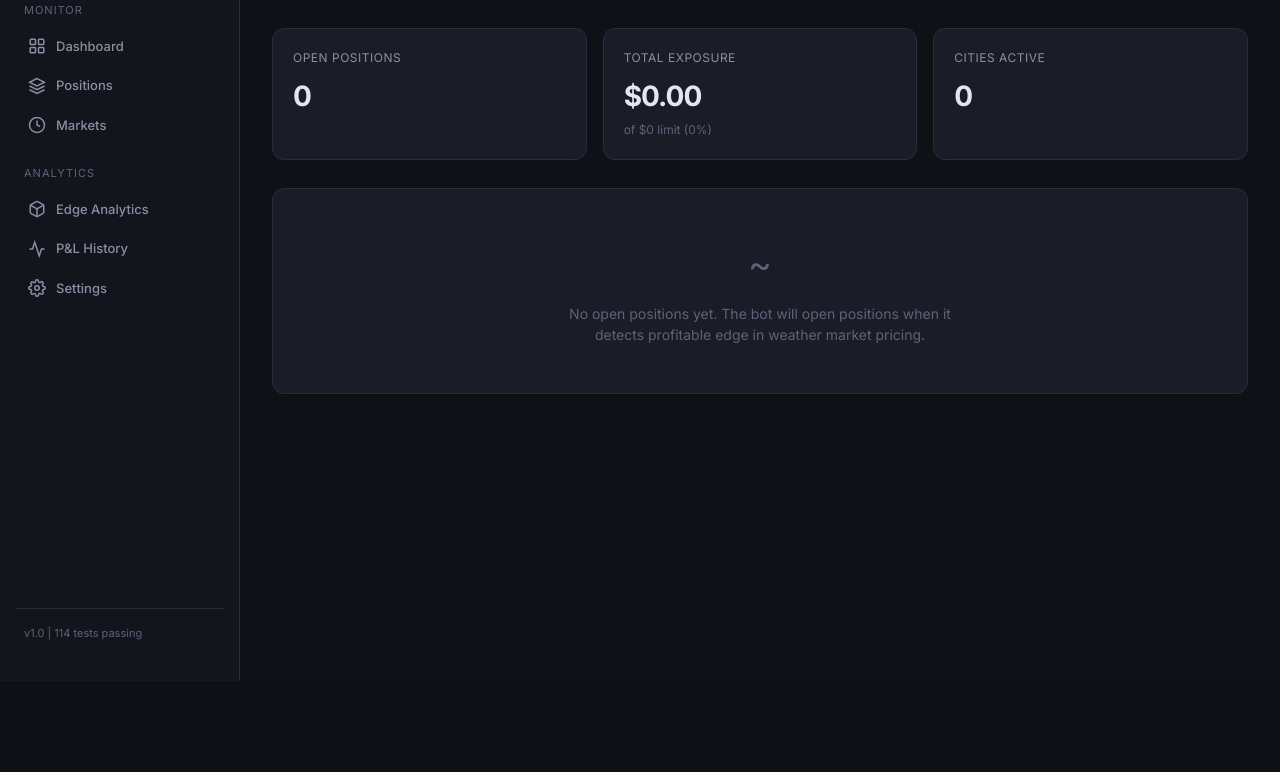
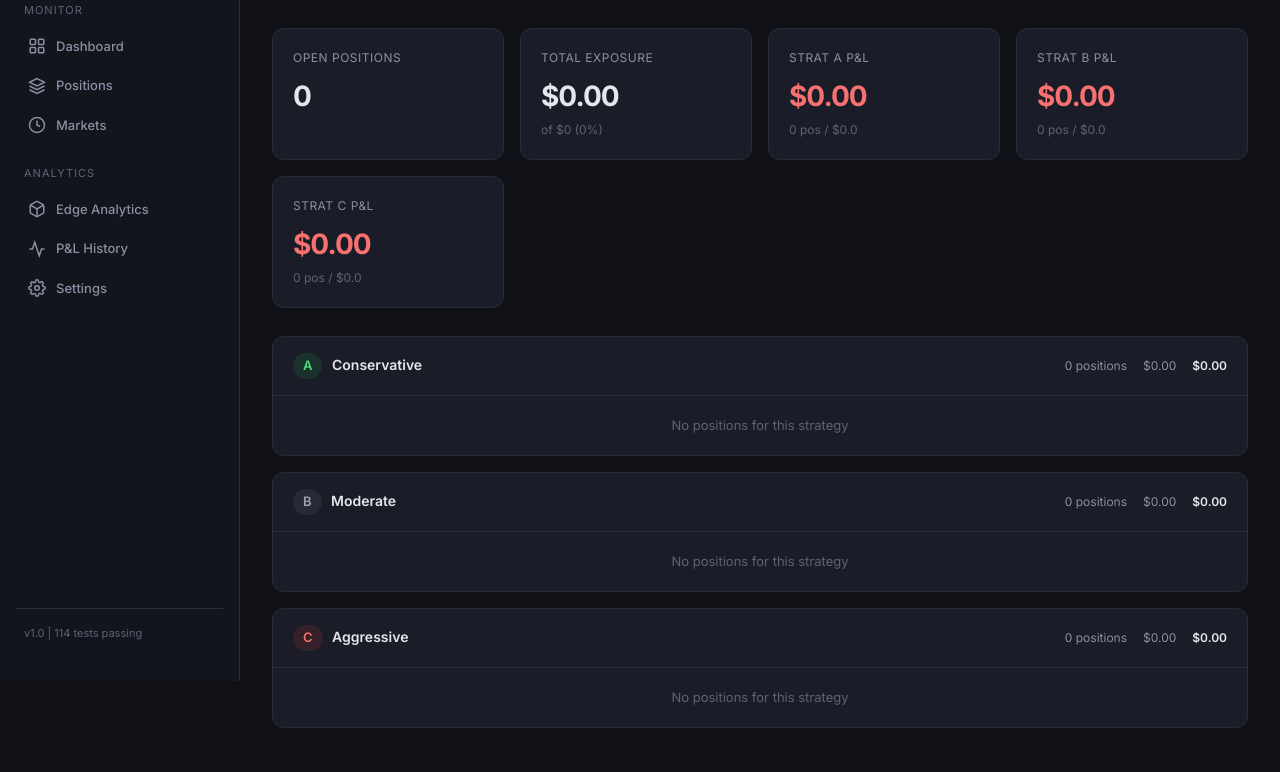
Before and after one commit to windowslhh/polymarket_weather_trade_bot, a Python web app: template src/web/templates/positions.html in a window 1280 px wide. Shown: the part 119-891 px from the top of the page. Before the commit the page ends 800 px from the top, so only its background shows below. Run offline with Jinja, Linux system fonts and the light colour scheme; the template is opened without the code that fills it, so the values that code supplies are empty.

Commit message:
Redesign positions page: per-position P&L, grouped by strategy A/B/C
- Each position shows Entry / Current / P&L with color coding
- Positions grouped by strategy (A Conservative / B Moderate / C Aggressive)
- Top metrics show per-strategy unrealized P&L comparison
- Dashboard cleaned up: less cluttered, combined Open/Signals metric
- Gamma prices cached in rebalancer for web display

Co-Authored-By: Claude Opus 4.6 (1M context) <noreply@anthropic.com>

```diff
--- a/src/strategy/rebalancer.py
+++ b/src/strategy/rebalancer.py
@@ -62,6 +62,7 @@ class Rebalancer:
         self._last_markets: list[dict] = []
         self._last_price_source: str = "gamma"
         self._last_unrealized: float = 0.0
+        self._last_gamma_prices: dict[str, float] = {}
 
     def set_error_distributions(self, dists: dict[str, ForecastErrorDistribution]) -> None:
         self._error_dists = dists
@@ -382,7 +383,7 @@ class Rebalancer:
         else:
             logger.info("No trade signals generated")
 
-        # Collect latest Gamma prices for unrealized P&L (works in paper mode)
+        # Collect latest Gamma prices for unrealized P&L and position display
         gamma_prices: dict[str, float] = {}
         for event in events:
             for slot in event.slots:
@@ -390,6 +391,7 @@ class Rebalancer:
                     gamma_prices[slot.token_id_no] = slot.price_no
                 if slot.token_id_yes and slot.price_yes > 0:
                     gamma_prices[slot.token_id_yes] = slot.price_yes
+        self._last_gamma_prices = gamma_prices
 
         # Update P&L snapshot (uses CLOB in live mode, Gamma prices in paper mode)
         self._last_unrealized = await self._portfolio.compute_unrealized_pnl(self._clob, gamma_prices)
--- a/src/web/templates/positions.html
+++ b/src/web/templates/positions.html
@@ -3,6 +3,7 @@
 {% block content %}
 <div class="page-title">Positions</div>
 
+<!-- Top metrics -->
 <div class="metrics">
     <div class="metric-card">
         <div class="metric-label">Open Positions</div>
@@ -11,14 +12,74 @@
     <div class="metric-card">
         <div class="metric-label">Total Exposure</div>
         <div class="metric-value">${{ "%.2f"|format(total_exposure) }}</div>
-        <div class="metric-sub">of ${{ "%.0f"|format(global_limit) }} limit ({{ "%.0f%%"|format(total_exposure / global_limit * 100) if global_limit > 0 else '0%' }})</div>
+        <div class="metric-sub">of ${{ "%.0f"|format(global_limit) }} ({{ "%.0f%%"|format(total_exposure / global_limit * 100) if global_limit > 0 else '0%' }})</div>
     </div>
     <div class="metric-card">
-        <div class="metric-label">Cities Active</div>
-        <div class="metric-value">{{ cities|length }}</div>
+        <div class="metric-label">Strat A P&L</div>
+        <div class="metric-value {{ 'positive' if strat_pnl.A >= 0 else 'negative' }}">${{ "%.2f"|format(strat_pnl.A) }}</div>
+        <div class="metric-sub">{{ strategies.A|length }} pos / ${{ "%.1f"|format(strat_exposure.A) }}</div>
+    </div>
+    <div class="metric-card">
+        <div class="metric-label">Strat B P&L</div>
+        <div class="metric-value {{ 'positive' if strat_pnl.B >= 0 else 'negative' }}">${{ "%.2f"|format(strat_pnl.B) }}</div>
+        <div class="metric-sub">{{ strategies.B|length }} pos / ${{ "%.1f"|format(strat_exposure.B) }}</div>
+    </div>
+    <div class="metric-card">
+        <div class="metric-label">Strat C P&L</div>
+        <div class="metric-value {{ 'positive' if strat_pnl.C >= 0 else 'negative' }}">${{ "%.2f"|format(strat_pnl.C) }}</div>
+        <div class="metric-sub">{{ strategies.C|length }} pos / ${{ "%.1f"|format(strat_exposure.C) }}</div>
     </div>
 </div>
 
+<!-- Positions by Strategy -->
+{% for strat_name, strat_label in [('A','Conservative'), ('B','Moderate'), ('C','Aggressive')] %}
+{% set strat_positions = strategies[strat_name] %}
+<div class="panel" style="margin-bottom:16px;">
+    <div class="panel-header">
+        <h3>
+            <span class="tag {% if strat_name == 'A' %}tag-settling{% elif strat_name == 'B' %}tag-stable{% else %}tag-breakout-up{% endif %}" style="font-size:13px;margin-right:6px;">{{ strat_name }}</span>
+            {{ strat_label }}
+        </h3>
+        <div style="display:flex;gap:16px;font-size:12px;">
+            <span style="color:var(--text-muted);">{{ strat_positions|length }} positions</span>
+            <span style="color:var(--text-muted);">${{ "%.2f"|format(strat_exposure[strat_name]) }}</span>
+            <span class="{{ 'positive' if strat_pnl[strat_name] >= 0 else 'negative' }}" style="font-weight:600;">
+                {{ '+' if strat_pnl[strat_name] > 0 else '' }}${{ "%.2f"|format(strat_pnl[strat_name]) }}
+            </span>
+        </div>
+    </div>
+    {% if strat_positions %}
+    <table>
+        <thead><tr><th>City</th><th>Slot</th><th>Type</th><th>Entry</th><th>Current</th><th>P&L</th><th>Size</th><th>Shares</th><th>Opened</th></tr></thead>
+        <tbody>
+        {% for p in strat_positions %}
+        <tr>
+            <td style="font-weight:500;">{{ p.city }}</td>
+            <td style="font-size:11px;">{{ p.slot_label[:40] }}</td>
+            <td><span class="tag tag-{{ 'buy' if p.token_type == 'NO' else 'sell' }}">{{ p.token_type }}</span></td>
+            <td class="td-mono">{{ "%.3f"|format(p.entry_price) }}</td>
+            <td class="td-mono" style="{% if p.current_price is not none %}color:{{ 'var(--green-text)' if p.current_price > p.entry_price else 'var(--red-text)' if p.current_price < p.entry_price else 'var(--text)' }}{% endif %}">
+                {{ "%.3f"|format(p.current_price) if p.current_price is not none else '-' }}
+            </td>
+            <td class="td-mono" style="font-weight:600;{% if p.unrealized_pnl is not none %}color:{{ 'var(--green-text)' if p.unrealized_pnl >= 0 else 'var(--red-text)' }}{% endif %}">
+                {% if p.unrealized_pnl is not none %}
+                {{ '+' if p.unrealized_pnl > 0 else '' }}${{ "%.3f"|format(p.unrealized_pnl) }}
+                {% else %}-{% endif %}
+            </td>
+            <td class="td-mono">${{ "%.2f"|format(p.size_usd) }}</td>
+            <td class="td-mono">{{ "%.1f"|format(p.shares) }}</td>
+            <td style="font-size:11px;color:var(--text-muted);">{{ p.created_at[:16] }}</td>
+        </tr>
+        {% endfor %}
+        </tbody>
+    </table>
+    {% else %}
+    <div style="padding:20px;text-align:center;color:var(--text-dim);font-size:13px;">No positions for this strategy</div>
+    {% endif %}
+</div>
+{% endfor %}
+
+<!-- City exposure -->
 {% if cities %}
 <div class="panel">
     <div class="panel-header"><h3>Exposure by City</h3></div>
@@ -34,7 +95,7 @@
             <td>
                 <div style="display:flex;align-items:center;gap:8px;">
                     <div style="flex:1;height:6px;background:var(--border);border-radius:3px;max-width:120px;">
-                        <div style="height:100%;width:{{ (data.exposure / city_limit * 100) if city_limit > 0 else 0 }}%;background:var(--accent);border-radius:3px;"></div>
+                        <div style="height:100%;width:{{ (data.exposure / city_limit * 100) if city_limit > 0 else 0 }}%;background:var(--accent);border-radius:3px;max-width:100%;"></div>
                     </div>
                     <span class="td-mono" style="font-size:11px;">{{ "%.0f%%"|format(data.exposure / city_limit * 100) if city_limit > 0 else '0%' }}</span>
                 </div>
@@ -46,39 +107,7 @@
 </div>
 {% endif %}
 
-{% if positions %}
-<div class="panel">
-    <div class="panel-header">
-        <h3>Open Positions</h3>
-        <span class="tag tag-buy">{{ positions|length }} active</span>
-    </div>
-    <table>
-        <thead><tr><th>City</th><th>Slot</th><th>Type</th><th>Side</th><th>Entry</th><th>Size</th><th>Shares</th><th>Opened</th></tr></thead>
-        <tbody>
-        {% for p in positions %}
-        <tr>
-            <td style="font-weight:500;">{{ p.city }}</td>
-            <td class="td-mono" style="font-size:12px;">{{ p.slot_label }}</td>
-            <td><span class="tag tag-{{ 'buy' if p.token_type == 'NO' else 'sell' }}">{{ p.token_type }}</span></td>
-            <td><span class="tag tag-{{ p.side|lower }}">{{ p.side }}</span></td>
-            <td class="td-mono">{{ "%.4f"|format(p.entry_price) }}</td>
-            <td class="td-mono">${{ "%.2f"|format(p.size_usd) }}</td>
-            <td class="td-mono">{{ "%.2f"|format(p.shares) }}</td>
-            <td style="font-size:11px;color:var(--text-muted);">{{ p.created_at[:16] }}</td>
-        </tr>
-        {% endfor %}
-        </tbody>
-    </table>
-</div>
-{% else %}
-<div class="panel">
-    <div class="empty-state">
-        <div class="icon">~</div>
-        <p>No open positions yet. The bot will open positions when it detects profitable edge in weather market pricing.</p>
-    </div>
-</div>
-{% endif %}
-
+<!-- Recently closed -->
 {% if closed_positions %}
 <div class="panel">
     <div class="panel-header">
@@ -86,14 +115,14 @@
         <span style="font-size:11px;color:var(--text-dim);">{{ closed_positions|length }} positions</span>
     </div>
     <table>
-        <thead><tr><th>City</th><th>Slot</th><th>Type</th><th>Entry</th><th>Size</th><th>Closed</th></tr></thead>
+        <thead><tr><th>City</th><th>Slot</th><th>Strategy</th><th>Entry</th><th>Size</th><th>Closed</th></tr></thead>
         <tbody>
-        {% for p in closed_positions[:20] %}
+        {% for p in closed_positions[:15] %}
         <tr>
             <td style="font-weight:500;">{{ p.city }}</td>
-            <td class="td-mono" style="font-size:12px;">{{ p.slot_label }}</td>
-            <td>{{ p.token_type }}</td>
-            <td class="td-mono">{{ "%.4f"|format(p.entry_price) }}</td>
+            <td style="font-size:11px;">{{ p.slot_label[:35] }}</td>
+            <td><span class="tag tag-stable">{{ p.strategy if p.strategy else 'B' }}</span></td>
+            <td class="td-mono">{{ "%.3f"|format(p.entry_price) }}</td>
             <td class="td-mono">${{ "%.2f"|format(p.size_usd) }}</td>
             <td style="font-size:11px;color:var(--text-muted);">{{ p.closed_at[:16] if p.closed_at else '-' }}</td>
         </tr>
```
Also changed, not shown: src/web/app.py (+33 -0 lines), src/web/templates/dashboard.html (+57 -108 lines).
